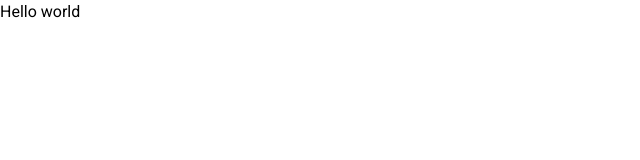
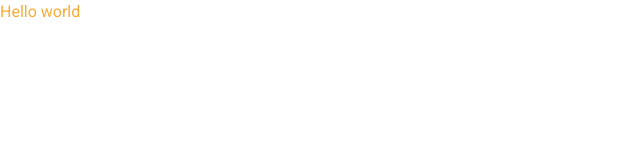
Before and after one commit to henriquecbuss/edusynch-frontend-challenge, a Next.js app: page / in a window 1280 px wide. Shown: the top 160 px of the page, without its empty margins (0-640 px from the left). Built offline with nearby package versions, Linux system fonts and the light colour scheme.

Commit message:
Set up colors in tailwind

```diff
--- a/package.json
+++ b/package.json
@@ -12,6 +12,7 @@
     "@types/node": "18.15.11",
     "@types/react": "18.0.33",
     "@types/react-dom": "18.0.11",
+    "clsx": "^1.2.1",
     "eslint": "8.37.0",
     "eslint-config-next": "13.2.4",
     "next": "13.2.4",
--- a/src/app/layout.tsx
+++ b/src/app/layout.tsx
@@ -1,3 +1,4 @@
+import clsx from 'clsx'
 import './globals.css'
 import { Roboto } from 'next/font/google'
 
@@ -17,7 +18,7 @@ export default function RootLayout({
   children: React.ReactNode
 }) {
   return (
-    <html lang="en" className={roboto.className}>
+    <html lang="en" className={clsx(roboto.className, 'text-body')}>
       <body>{children}</body>
     </html>
   )
--- a/src/app/page.tsx
+++ b/src/app/page.tsx
@@ -1,3 +1,3 @@
 export default function Home() {
-  return <h1>Hello world</h1>
+  return <h1 className="text-primary">Hello world</h1>
 }
--- a/tailwind.config.js
+++ b/tailwind.config.js
@@ -2,6 +2,59 @@
 module.exports = {
   content: ['./src/**/*.{js,ts,jsx,tsx}'],
   theme: {
+    colors: {
+      primary: {
+        100: '#FFF6E8',
+        200: '#FFE1B5',
+        300: '#FFCD82',
+        400: '#FFB94F',
+        500: '#FBAB34',
+        600: '#18B863',
+        700: '#AD721A',
+        800: '#7A4E0C',
+        900: '#472C04',
+        DEFAULT: '#FBAB34',
+      },
+      secondary: {
+        100: '#F6F6F6',
+        200: '#F4F3F8',
+        300: '#E0DEEA',
+        400: '#ACABB7',
+        500: '#8C8A97',
+        600: '#716F7A',
+        700: '#5F5C6B',
+        800: '#4E4B59',
+        900: '#33303E',
+        DEFAULT: '#8C8A97',
+      },
+      tertiary: {
+        100: '#E8FAF1',
+        200: '#D1F6E3',
+        300: '#A4EDC6',
+        400: '#8DE8B8',
+        500: '#1BD171',
+        600: '#18B863',
+        700: '#149E55',
+        800: '#0E6B3A',
+        900: '#07381E',
+        DEFAULT: '#1BD171',
+      },
+      quaternary: {
+        100: '#FFF2F3',
+        200: '#FFCFD0',
+        300: '#FF9497',
+        400: '#FA7D80',
+        500: '#EC3237',
+        600: '#D42D31',
+        700: '#A12226',
+        800: '#6E171A',
+        900: '#3B0C0E',
+        DEFAULT: '#EC3237',
+      },
+      white: '#FFFFFF',
+      black: '#000000',
+      body: '#5D6670',
+    },
     extend: {},
   },
   plugins: [],
```
Also changed, not shown: 1 other file (tests, documents, lock files or other folders).
